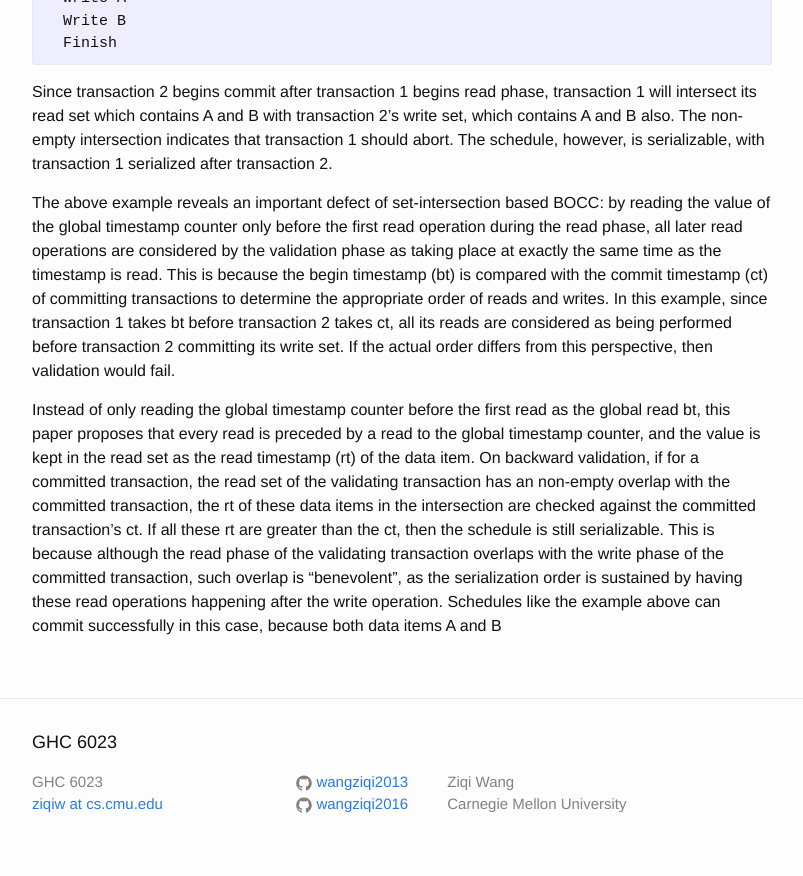
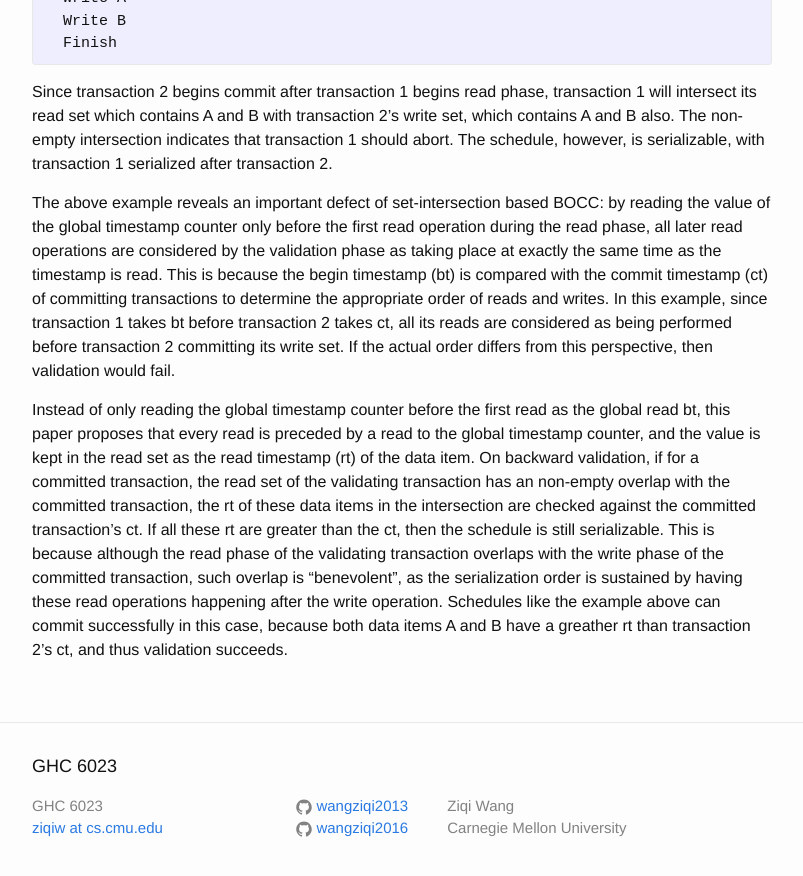
Before and after one commit to wangziqi2013/wangziqi2013.github.io, a Jekyll site: the page built from _posts/2018-04-04-cc-in-dbms-a-step-towards-the-integration-of-occ-and-locking.markdown, in a window 1280 px wide and 900 px high, scrolled down 1251 px. Shown: the top 876 px of the window, without its empty margins (238-1041 px from the left). Built offline with Jekyll 4.4.1, drawn with Linux system fonts in a browser that asks for light colours.

Commit message:
Finish solution

```diff
--- a/_posts/2018-04-04-cc-in-dbms-a-step-towards-the-integration-of-occ-and-locking.markdown
+++ b/_posts/2018-04-04-cc-in-dbms-a-step-towards-the-integration-of-occ-and-locking.markdown
@@ -69,4 +69,5 @@ all these rt are greater than the ct, then the schedule is still serializable. T
 the read phase of the validating transaction overlaps with the write phase of the committed transaction,
 such overlap is "benevolent", as the serialization order is sustained by having these read
 operations happening after the write operation. Schedules like the example above can commit successfully
-in this case, because both data items A and B
+in this case, because both data items A and B have a greather rt than transaction 2's ct, and thus
+validation succeeds.
```
